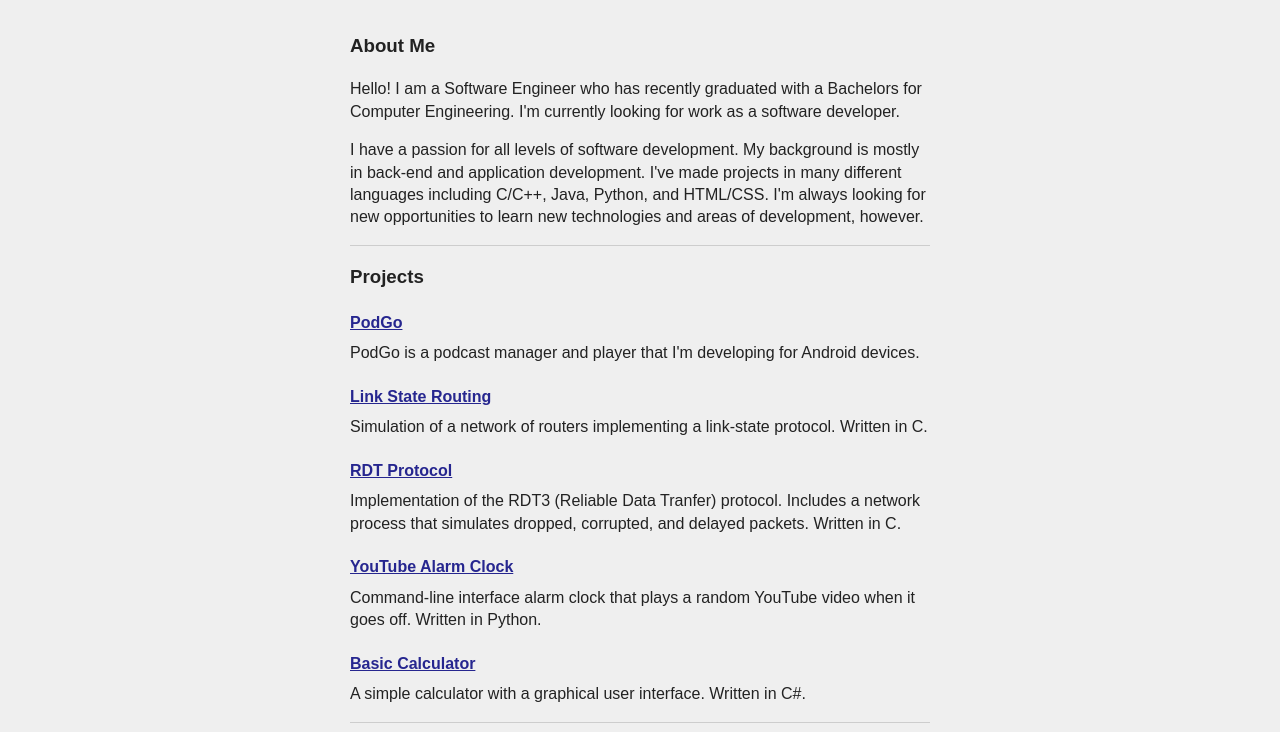
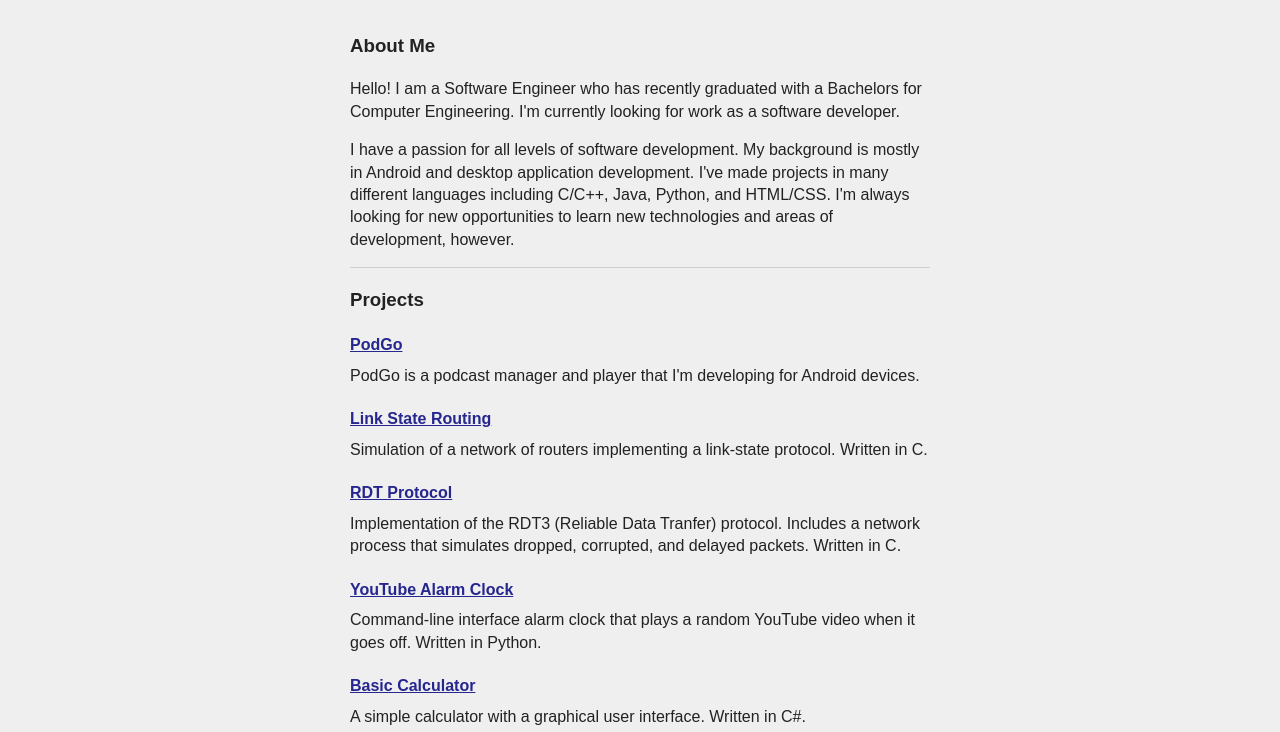
Before and after one commit to Jabromen/Jabromen.github.io, a plain HTML site: page index.html in a window 1280 px wide. Shown: the part 68-800 px from the top of the page. Drawn offline with Linux system fonts and the light colour scheme.

Commit message:
updated site

```diff
--- a/index.html
+++ b/index.html
@@ -42,7 +42,7 @@
         </p>
         <p>
             I have a passion for all levels of software development.
-            My background is mostly in back-end and application development.
+            My background is mostly in Android and desktop application development.
             I've made projects in many different languages including C/C++, Java, Python, and HTML/CSS.
             I'm always looking for new opportunities to learn new technologies and areas of development, however.
         </p>
```
